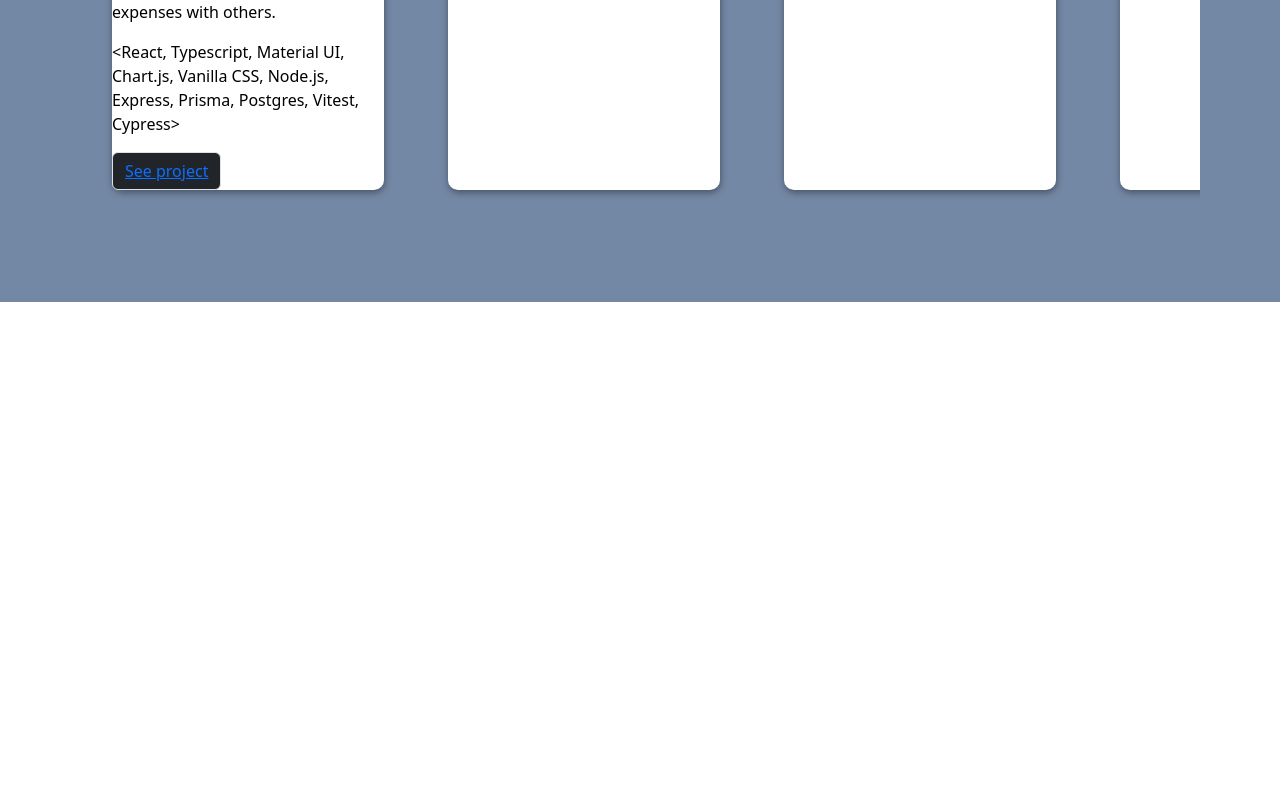
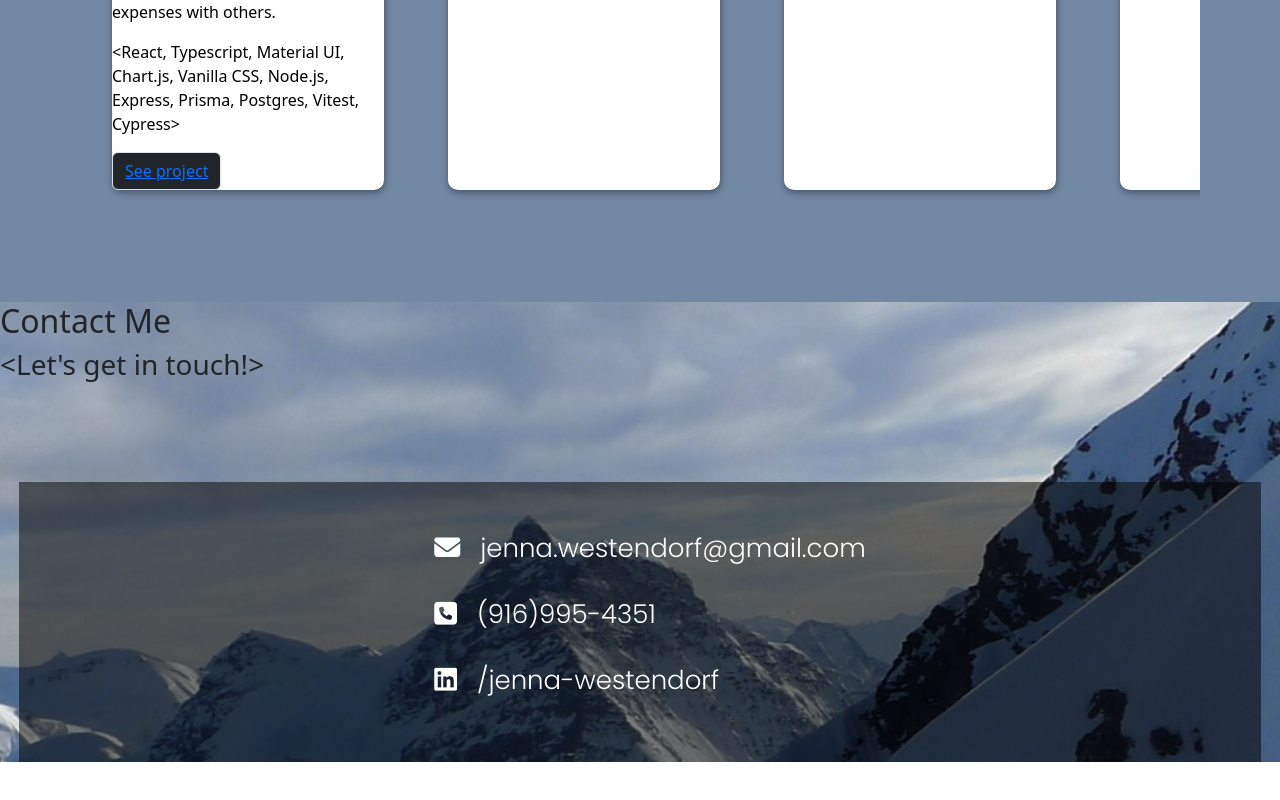
Before and after one commit to jleewest/portfolio, a React (Vite) app in the folder client/: page / in a window 1280 px wide. Shown: the part 2219-3019 px from the top of the page. Before the commit the page ends 2521 px from the top, so only its background shows below. Built offline with nearby package versions, Linux system fonts and the light colour scheme.

Commit message:
feat: add Contact page

```diff
--- a/client/src/App.tsx
+++ b/client/src/App.tsx
@@ -3,6 +3,7 @@ import Navbar from './Navbar';
 import Home from './directory/Home';
 import About from './directory/About';
 import Projects from './directory/Projects';
+import Contact from './directory/Contact';
 
 function App() {
   return (
@@ -11,6 +12,7 @@ function App() {
       <Home />
       <About />
       <Projects />
+      <Contact />
     </div>
   );
 }
--- /dev/null
+++ b/client/src/css/Contact.css
@@ -0,0 +1,32 @@
+.background-image {
+  background-color: white;
+  background-image: url(/src/assets/alpine-mountain.jpg);
+  background-repeat: no-repeat;
+  background-position: center;
+}
+
+.background-contact {
+  min-height: 800px;
+}
+
+.contact-block {
+  background-color: rgba(0, 0, 0, 0.5);
+  padding: 33px 12px;
+  margin: 100px 19px;
+}
+li {
+  list-style: none;
+}
+.contact-icon {
+  padding: 20px;
+  font-size: 26px;
+}
+.contact {
+  color: white;
+  font-family: var(--default-font-family);
+  font-size: 26px;
+  text-decoration: none;
+}
+.contact:hover {
+  text-decoration: underline;
+}
--- /dev/null
+++ b/client/src/directory/Contact.tsx
@@ -0,0 +1,52 @@
+import '../css/Contact.css';
+
+function Contact() {
+  return (
+    <div className='Contact background-image'>
+      <h2>Contact Me</h2>
+      <h3>&lt;Let's get in touch!&gt;</h3>
+      <div className='contact-block d-flex justify-content-center'>
+        <ul className='p-0'>
+          <li>
+            <i
+              className='contact-icon fa-solid fa-envelope'
+              style={{ color: '#fff' }}
+            ></i>
+            <a
+              href='mailto:jenna.westendorf@gmail.com'
+              target='_blank'
+              className='contact'
+            >
+              jenna.westendorf@gmail.com
+            </a>
+          </li>
+          <li>
+            <i
+              className='contact-icon fa-solid fa-square-phone'
+              style={{ color: '#fff' }}
+            ></i>
+            <a href='tel:+19169954351' target='_blank' className='contact'>
+              (916)995-4351
+            </a>
+          </li>
+          <li>
+            <i
+              className='contact-icon fa-brands fa-linkedin'
+              style={{ color: '#fff' }}
+            ></i>
+            <a
+              href='https://www.linkedin.com/in/
+jenna-westendorf'
+              target='_blank'
+              className='contact'
+            >
+              /jenna-westendorf
+            </a>
+          </li>
+        </ul>
+      </div>
+    </div>
+  );
+}
+
+export default Contact;
```
